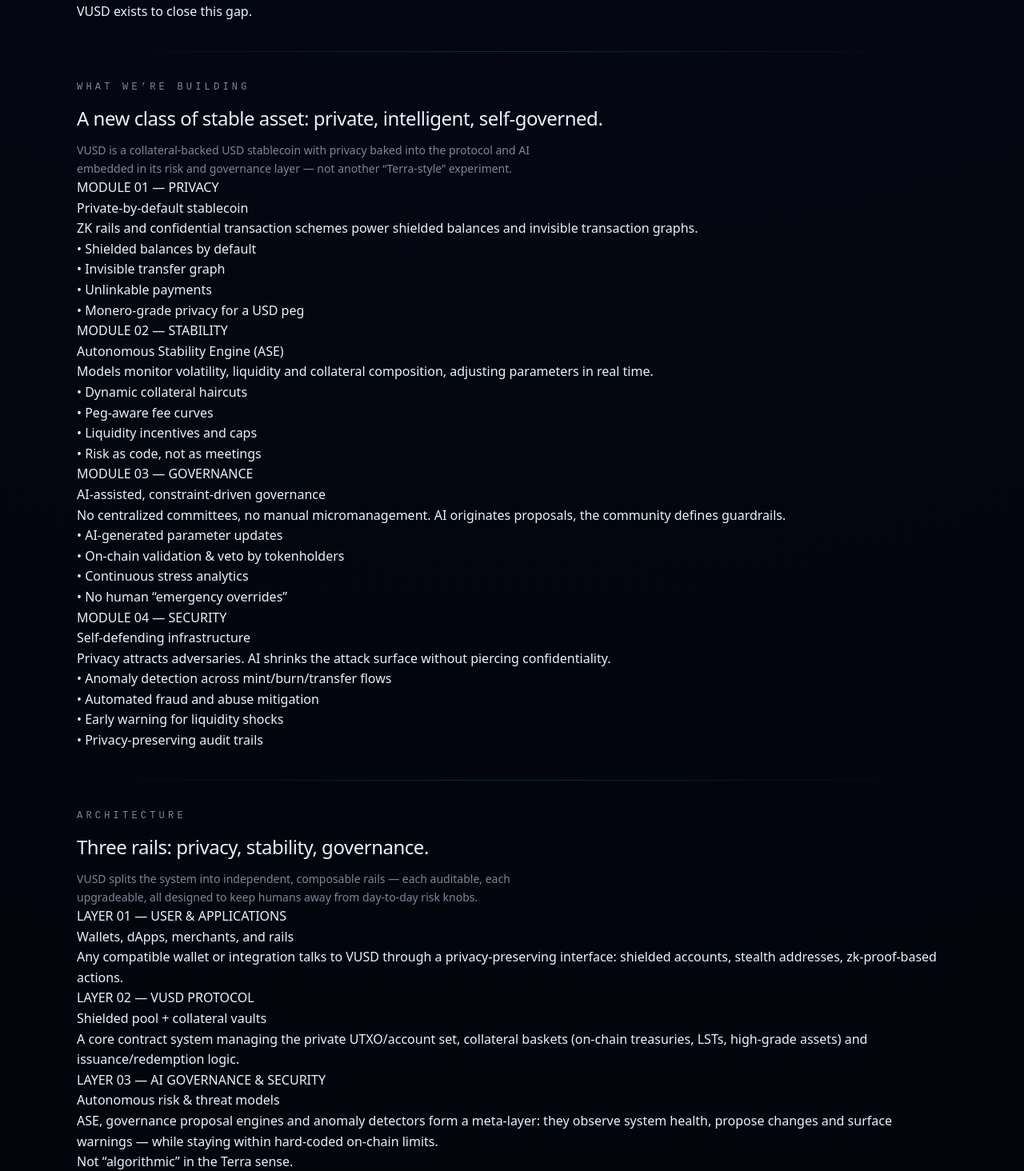
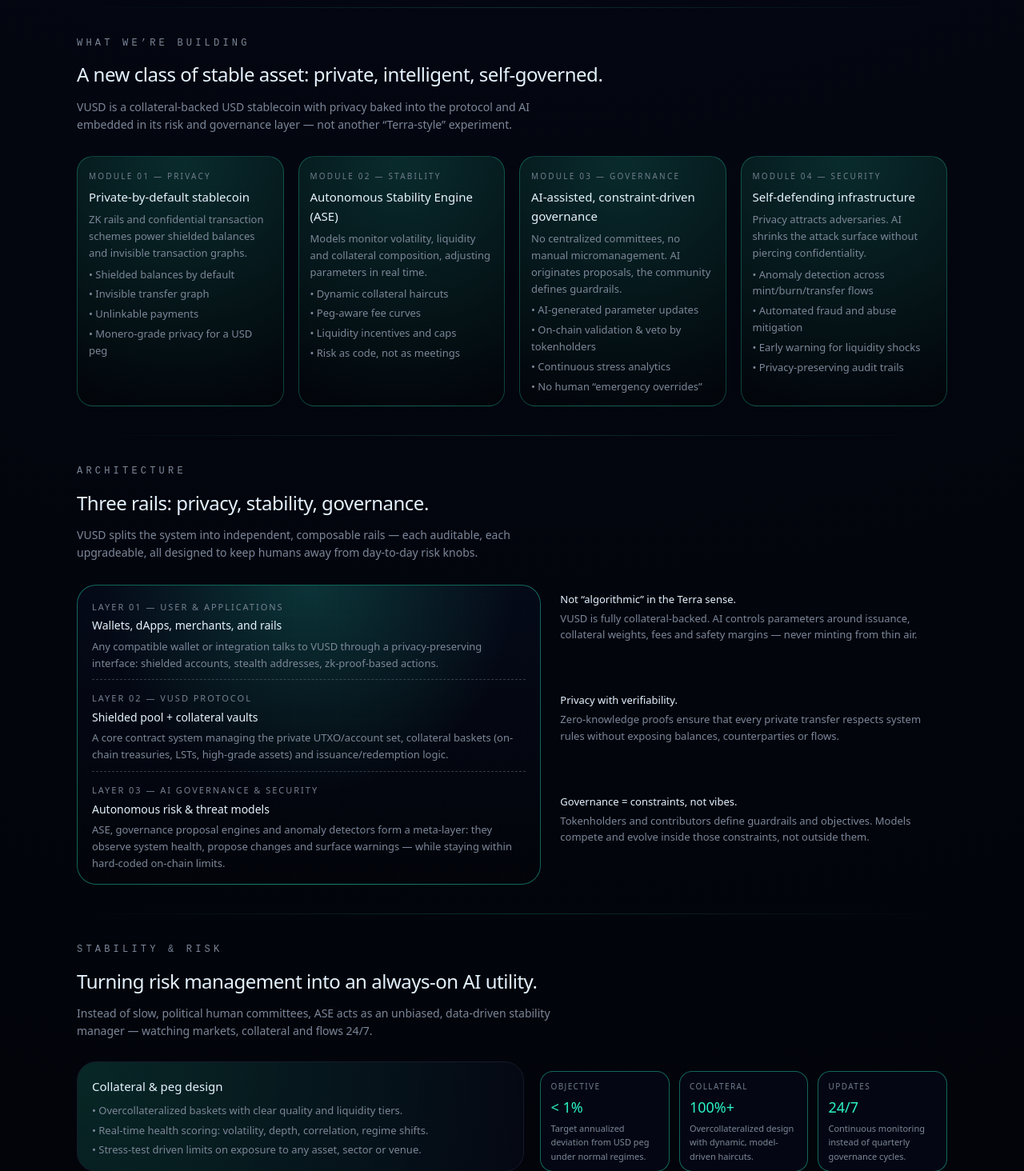
Before and after one commit to Gatsby01k/vusd-site, a Next.js app: page / in a window 1280 px wide. Shown: the part 1336-2800 px from the top of the page at 80% size. Built offline with nearby package versions, Linux system fonts and the light colour scheme.

Commit message:
Update globals.css

```diff
--- a/app/globals.css
+++ b/app/globals.css
@@ -687,3 +687,521 @@
     font-size: 20px;
   }
 }
+
+/* === LAYOUT FOR CONTENT SECTIONS === */
+
+/* WHY NOW */
+
+.why-grid {
+  display: grid;
+  grid-template-columns: minmax(0, 1.1fr) minmax(0, 1fr);
+  gap: 28px;
+  margin-top: 26px;
+}
+
+@media (max-width: 900px) {
+  .why-grid {
+    grid-template-columns: minmax(0, 1fr);
+  }
+}
+
+/* ОБЩИЕ КАРТОЧКИ */
+
+.card {
+  border-radius: var(--radius-card);
+  border: 1px solid var(--border);
+  background: radial-gradient(circle at top left, rgba(44, 245, 200, 0.15), rgba(5, 8, 20, 0.96));
+  padding: 18px 18px 16px;
+}
+
+.card-title {
+  font-size: 15px;
+  font-weight: 500;
+  margin-bottom: 8px;
+}
+
+.card-list {
+  list-style: none;
+  margin-top: 8px;
+  font-size: 13px;
+  color: var(--muted);
+}
+
+.card-list li + li {
+  margin-top: 4px;
+}
+
+.pill {
+  display: inline-flex;
+  align-items: center;
+  padding: 4px 10px;
+  border-radius: 999px;
+  border: 1px solid rgba(44, 245, 200, 0.3);
+  font-size: 11px;
+  text-transform: uppercase;
+  letter-spacing: 0.16em;
+  color: var(--neon-soft);
+  margin-top: 10px;
+}
+
+/* ПИЛЛАРЫ */
+
+.pillars-grid {
+  display: grid;
+  grid-template-columns: repeat(4, minmax(0, 1fr));
+  gap: 18px;
+  margin-top: 28px;
+}
+
+@media (max-width: 1024px) {
+  .pillars-grid {
+    grid-template-columns: repeat(2, minmax(0, 1fr));
+  }
+}
+
+@media (max-width: 700px) {
+  .pillars-grid {
+    grid-template-columns: minmax(0, 1fr);
+  }
+}
+
+.pillar-card {
+  border-radius: 20px;
+  border: 1px solid rgba(44, 245, 200, 0.25);
+  background: radial-gradient(circle at top, rgba(44, 245, 200, 0.16), rgba(2, 4, 10, 0.98));
+  padding: 16px 14px 14px;
+  position: relative;
+  overflow: hidden;
+  transition: transform 0.18s ease, box-shadow 0.18s ease, border-color 0.18s ease;
+}
+
+.pillar-card::before {
+  content: "";
+  position: absolute;
+  inset: -40%;
+  background: radial-gradient(circle at top, rgba(44, 245, 200, 0.12), transparent 60%);
+  opacity: 0;
+  transition: opacity 0.18s ease;
+}
+
+.pillar-card:hover {
+  transform: translateY(-4px);
+  box-shadow: var(--shadow-neon);
+  border-color: rgba(44, 245, 200, 0.7);
+}
+
+.pillar-card:hover::before {
+  opacity: 1;
+}
+
+.pillar-label {
+  font-size: 10px;
+  text-transform: uppercase;
+  letter-spacing: 0.22em;
+  color: rgba(124, 135, 153, 0.9);
+  margin-bottom: 6px;
+}
+
+.pillar-title {
+  font-size: 15px;
+  margin-bottom: 6px;
+}
+
+.pillar-body {
+  font-size: 13px;
+  color: var(--muted);
+}
+
+.pillar-body ul {
+  list-style: none;
+  margin-top: 6px;
+}
+
+.pillar-body li + li {
+  margin-top: 4px;
+}
+
+/* ARCHITECTURE */
+
+.arch-layout {
+  margin-top: 28px;
+  display: grid;
+  grid-template-columns: minmax(0, 1.2fr) minmax(0, 1fr);
+  gap: 24px;
+}
+
+@media (max-width: 900px) {
+  .arch-layout {
+    grid-template-columns: minmax(0, 1fr);
+  }
+}
+
+.arch-diagram {
+  border-radius: var(--radius-card);
+  border: 1px solid rgba(44, 245, 200, 0.4);
+  background:
+    radial-gradient(circle at top, rgba(44, 245, 200, 0.18), transparent 55%),
+    linear-gradient(180deg, rgba(5, 10, 25, 0.96), rgba(2, 4, 10, 0.98));
+  padding: 18px 18px 16px;
+  position: relative;
+  overflow: hidden;
+}
+
+.arch-lattice {
+  position: absolute;
+  inset: -40px;
+  background-image: linear-gradient(
+      90deg,
+      rgba(44, 245, 200, 0.11) 1px,
+      transparent 1px
+    ),
+    linear-gradient(
+      0deg,
+      rgba(44, 245, 200, 0.11) 1px,
+      transparent 1px
+    );
+  background-size: 26px 26px;
+  opacity: 0.35;
+  mix-blend-mode: soft-light;
+  pointer-events: none;
+}
+
+.arch-layer {
+  margin-bottom: 14px;
+  padding-bottom: 10px;
+  border-bottom: 1px dashed rgba(124, 135, 153, 0.4);
+}
+
+.arch-layer:last-child {
+  border-bottom: none;
+  padding-bottom: 0;
+  margin-bottom: 0;
+}
+
+.arch-layer-label {
+  font-size: 11px;
+  text-transform: uppercase;
+  letter-spacing: 0.18em;
+  color: rgba(124, 135, 153, 0.95);
+  margin-bottom: 4px;
+}
+
+.arch-layer-title {
+  font-size: 14px;
+  font-weight: 500;
+  margin-bottom: 4px;
+}
+
+.arch-layer-desc {
+  font-size: 13px;
+  color: var(--muted);
+}
+
+.arch-bullets {
+  font-size: 13px;
+  color: var(--muted);
+  display: grid;
+  gap: 12px;
+  margin-top: 8px;
+}
+
+.arch-bullet-title {
+  font-size: 13px;
+  font-weight: 500;
+  margin-bottom: 3px;
+  color: var(--text);
+}
+
+/* STABILITY */
+
+.stab-grid {
+  margin-top: 26px;
+  display: grid;
+  grid-template-columns: minmax(0, 1.1fr) minmax(0, 1fr);
+  gap: 20px;
+}
+
+@media (max-width: 900px) {
+  .stab-grid {
+    grid-template-columns: minmax(0, 1fr);
+  }
+}
+
+.stab-stats {
+  display: grid;
+  grid-template-columns: repeat(3, minmax(0, 1fr));
+  gap: 12px;
+  margin-top: 12px;
+}
+
+@media (max-width: 700px) {
+  .stab-stats {
+    grid-template-columns: repeat(2, minmax(0, 1fr));
+  }
+}
+
+.stab-stat {
+  border-radius: 16px;
+  border: 1px solid rgba(44, 245, 200, 0.4);
+  background: rgba(5, 8, 20, 0.96);
+  padding: 10px 12px;
+  font-size: 11px;
+  color: var(--muted);
+}
+
+.stab-stat-value {
+  font-size: 18px;
+  color: var(--neon);
+  margin-top: 4px;
+  margin-bottom: 3px;
+}
+
+.stab-note {
+  font-size: 11px;
+  color: var(--muted);
+  margin-top: 10px;
+}
+
+/* ROADMAP */
+
+.roadmap {
+  margin-top: 28px;
+  display: grid;
+  grid-template-columns: minmax(0, 1.2fr) minmax(0, 1fr);
+  gap: 22px;
+}
+
+@media (max-width: 900px) {
+  .roadmap {
+    grid-template-columns: minmax(0, 1fr);
+  }
+}
+
+.timeline {
+  position: relative;
+  padding-left: 16px;
+}
+
+.timeline::before {
+  content: "";
+  position: absolute;
+  left: 3px;
+  top: 4px;
+  bottom: 4px;
+  width: 1px;
+  background: linear-gradient(180deg, rgba(44, 245, 200, 0.8), transparent);
+}
+
+.timeline-item {
+  position: relative;
+  margin-bottom: 16px;
+  padding-left: 10px;
+}
+
+.timeline-dot {
+  position: absolute;
+  left: -3px;
+  top: 4px;
+  width: 7px;
+  height: 7px;
+  border-radius: 999px;
+  background: var(--neon);
+  box-shadow: 0 0 12px rgba(44, 245, 200, 0.7);
+}
+
+.timeline-label {
+  font-size: 11px;
+  text-transform: uppercase;
+  letter-spacing: 0.18em;
+  color: var(--muted);
+  margin-bottom: 4px;
+}
+
+.timeline-title {
+  font-size: 14px;
+  font-weight: 500;
+  margin-bottom: 4px;
+}
+
+.timeline-body {
+  font-size: 13px;
+  color: var(--muted);
+}
+
+/* TEAM */
+
+.team-grid {
+  margin-top: 26px;
+  display: grid;
+  grid-template-columns: minmax(0, 1.1fr) minmax(0, 1fr);
+  gap: 20px;
+  align-items: flex-start;
+}
+
+@media (max-width: 900px) {
+  .team-grid {
+    grid-template-columns: minmax(0, 1fr);
+  }
+}
+
+.founder-card {
+  border-radius: var(--radius-card);
+  border: 1px solid rgba(44, 245, 200, 0.35);
+  background: radial-gradient(circle at top, rgba(44, 245, 200, 0.15), rgba(2, 4, 10, 0.98));
+  padding: 18px 18px 14px;
+}
+
+.founder-name {
+  font-size: 16px;
+  font-weight: 500;
+  margin-bottom: 4px;
+}
+
+.founder-role {
+  font-size: 12px;
+  text-transform: uppercase;
+  letter-spacing: 0.18em;
+  color: var(--muted);
+  margin-bottom: 10px;
+}
+
+.hiring-list {
+  list-style: none;
+  font-size: 13px;
+  color: var(--muted);
+  margin-top: 10px;
+}
+
+.hiring-list li + li {
+  margin-top: 6px;
+}
+
+.tag-chip {
+  display: inline-flex;
+  padding: 3px 8px;
+  border-radius: 999px;
+  border: 1px solid rgba(44, 245, 200, 0.4);
+  font-size: 10px;
+  text-transform: uppercase;
+  letter-spacing: 0.18em;
+  color: rgba(124, 135, 153, 0.95);
+  margin-top: 6px;
+}
+
+/* INVESTORS + FORM */
+
+.investors-grid {
+  margin-top: 26px;
+  display: grid;
+  grid-template-columns: minmax(0, 1.1fr) minmax(0, 1fr);
+  gap: 22px;
+}
+
+@media (max-width: 900px) {
+  .investors-grid {
+    grid-template-columns: minmax(0, 1fr);
+  }
+}
+
+.investor-points {
+  list-style: none;
+  font-size: 13px;
+  color: var(--muted);
+  margin-top: 10px;
+}
+
+.investor-points li + li {
+  margin-top: 4px;
+}
+
+.form-card {
+  border-radius: var(--radius-card);
+  border: 1px solid rgba(44, 245, 200, 0.35);
+  background: rgba(5, 8, 20, 0.97);
+  padding: 18px 18px 16px;
+}
+
+.form-row {
+  display: flex;
+  gap: 10px;
+  margin-bottom: 12px;
+}
+
+@media (max-width: 640px) {
+  .form-row {
+    flex-direction: column;
+  }
+}
+
+.field {
+  flex: 1;
+  display: flex;
+  flex-direction: column;
+  gap: 4px;
+}
+
+.field label {
+  font-size: 11px;
+  text-transform: uppercase;
+  letter-spacing: 0.18em;
+  color: var(--muted);
+}
+
+.field input,
+.field select,
+.field textarea {
+  border-radius: 999px;
+  border: 1px solid rgba(124, 135, 153, 0.8);
+  background: rgba(2, 4, 10, 0.98);
+  padding: 8px 11px;
+  font-size: 13px;
+  color: var(--text);
+  outline: none;
+  font-family: inherit;
+  transition: border-color 0.15s ease, box-shadow 0.15s ease;
+}
+
+.field textarea {
+  border-radius: 16px;
+  min-height: 90px;
+  resize: vertical;
+  line-height: 1.5;
+}
+
+.field input:focus,
+.field select:focus,
+.field textarea:focus {
+  border-color: var(--neon);
+  box-shadow: var(--shadow-neon);
+}
+
+.form-note {
+  font-size: 11px;
+  color: var(--muted);
+  margin-top: 8px;
+}
+
+/* FOOTER */
+
+.footer {
+  margin-top: 64px;
+  padding-top: 18px;
+  border-top: 1px solid rgba(21, 27, 43, 0.95);
+  font-size: 11px;
+  color: var(--muted);
+  display: flex;
+  flex-wrap: wrap;
+  gap: 8px;
+  justify-content: space-between;
+  align-items: center;
+}
+
+.footer-links {
+  display: flex;
+  flex-wrap: wrap;
+  gap: 12px;
+}
+
+.footer a:hover {
+  color: var(--neon);
+}
```
